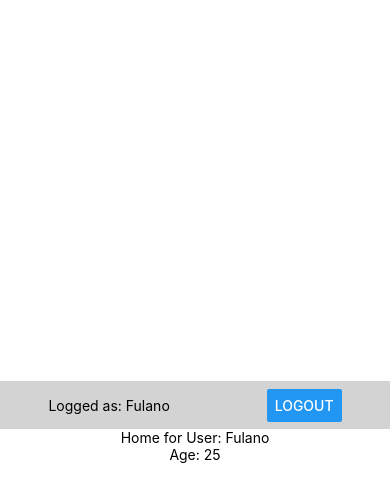
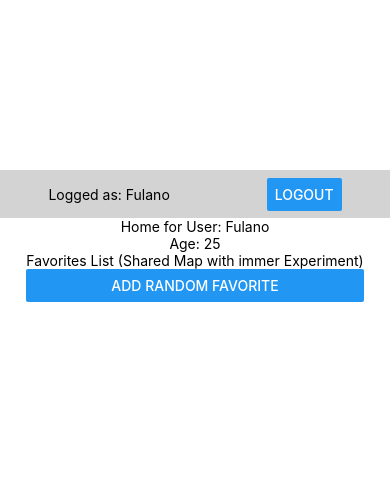
Before and after one commit to university-lessons/pdm-experiment-expo-zustand, a React Native app: screen / in a window 390 px wide. Both pictures are taken after a click on the button "LOGIN". Shown: the top 502 px of the page. Built offline with nearby package versions, Linux system fonts and the light colour scheme.

Commit message:
added shared Map state using immer middleware

```diff
--- a/package.json
+++ b/package.json
@@ -11,6 +11,7 @@
   "dependencies": {
     "expo": "~48.0.15",
     "expo-status-bar": "~1.4.4",
+    "immer": "^10.0.2",
     "react": "18.2.0",
     "react-native": "0.71.8",
     "zustand": "^4.3.8"
--- /dev/null
+++ b/src/components/FavoritesList.tsx
@@ -0,0 +1,63 @@
+import { View, Text, Button, ScrollView, StyleSheet } from "react-native";
+import React from "react";
+import useFavorites from "../states/useFavorites";
+
+export default function FavoritesList() {
+  const { favorites, addFavorite, removeFavorite, clickFavorite } =
+    useFavorites();
+
+  return (
+    <View style={styles.container}>
+      <Text>Favorites List (Shared Map with immer Experiment)</Text>
+
+      <Button
+        onPress={() =>
+          addFavorite(Math.random(), {
+            url: "www.randomurl.com/" + Math.random().toFixed(2),
+            clicks: 0,
+          })
+        }
+        title="Add Random Favorite"
+      />
+
+      <ScrollView>
+        {Array.from(favorites.entries()).map(([id, favorite]) => (
+          <View key={id} style={styles.favorite}>
+            <Text>{favorite.url}</Text>
+
+            <View style={styles.actions}>
+              <Button
+                onPress={() => clickFavorite(id)}
+                title={"Clicks: " + favorite.clicks}
+              />
+
+              <Button
+                color="red"
+                onPress={() => removeFavorite(id)}
+                title={"X"}
+              />
+            </View>
+          </View>
+        ))}
+      </ScrollView>
+    </View>
+  );
+}
+
+const styles = StyleSheet.create({
+  container: {
+    height: "50%",
+  },
+
+  favorite: {
+    flexDirection: "row",
+    justifyContent: "space-between",
+    alignItems: "center",
+    width: "100%",
+    marginTop: 8,
+  },
+
+  actions: {
+    flexDirection: "row",
+  },
+});
--- a/src/screens/Home.tsx
+++ b/src/screens/Home.tsx
@@ -3,16 +3,18 @@ import React from "react";
 import { Text } from "react-native";
 import Header from "../components/Header";
 import useUser from "../states/useUser";
+import FavoritesList from "../components/FavoritesList";
 
 export default function Home() {
   const { user } = useUser();
 
   return (
     <>
+      <StatusBar style="auto" />
       <Header />
       <Text>Home for User: {user?.name}</Text>
       <Text>Age: {user?.age}</Text>
-      <StatusBar style="auto" />
+      <FavoritesList />
     </>
   );
 }
--- /dev/null
+++ b/src/states/useFavorites.ts
@@ -0,0 +1,45 @@
+// https://docs.pmnd.rs/zustand/guides/maps-and-sets-usage
+// https://docs.pmnd.rs/zustand/integrations/immer-middleware
+
+import { create } from "zustand";
+import { immer } from "zustand/middleware/immer";
+import { Favorite } from "../types/Favorite";
+import { enableMapSet } from "immer";
+
+enableMapSet();
+
+type State = {
+  favorites: Map<number, Favorite>;
+};
+
+type Actions = {
+  addFavorite: (id: number, favorite: Favorite) => void;
+  removeFavorite: (id: number) => void;
+  clickFavorite: (id: number) => void;
+};
+
+export const useFavorites = create(
+  immer<State & Actions>((set) => ({
+    favorites: new Map<number, Favorite>(),
+
+    addFavorite: (id: number, favorite: Favorite) => {
+      set((state) => {
+        state.favorites.set(id, favorite);
+      });
+    },
+
+    removeFavorite: (id: number) => {
+      set((state) => {
+        state.favorites.delete(id);
+      });
+    },
+
+    clickFavorite: (id: number) => {
+      set((state) => {
+        state.favorites.get(id)!.clicks += 1;
+      });
+    },
+  }))
+);
+
+export default useFavorites;
--- /dev/null
+++ b/src/types/Favorite.ts
@@ -0,0 +1,4 @@
+export type Favorite = {
+  url: string;
+  clicks: number;
+};
```
Also changed, not shown: 1 other file (tests, documents, lock files or other folders).
